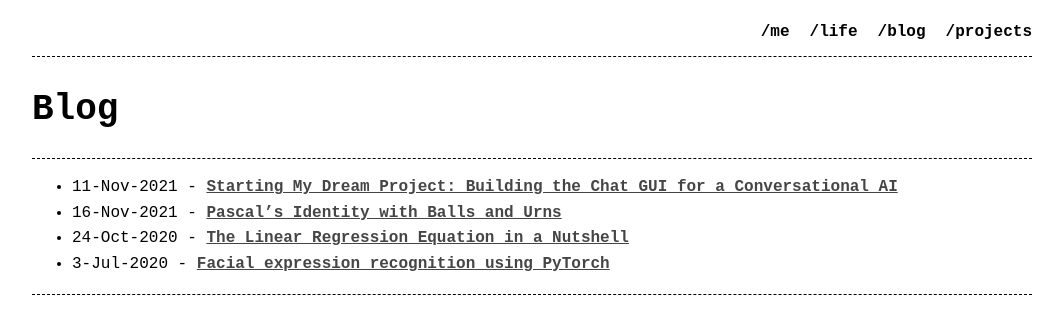
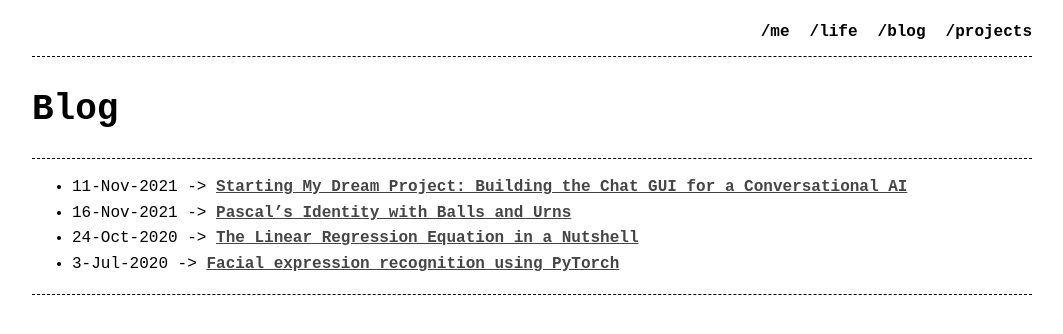
Before and after one commit to TumAro/tumaro.github.io, a Jekyll site: the page built from pages/blog.md, in a window 1280 px wide. Shown: the top 334 px of the page, without its empty margins (108-1171 px from the left). Built offline with Jekyll 4.4.1, drawn with Linux system fonts in a browser that asks for light colours.

```diff
--- a/pages/blog.md
+++ b/pages/blog.md
@@ -8,7 +8,7 @@ permalink: /blog/
 
 ---
 
-- 11-Nov-2021 - [Starting My Dream Project: Building the Chat GUI for a Conversational AI](https://hackernoon.com/starting-my-dream-project-building-the-chat-gui-for-a-conversational-ai)
-- 16-Nov-2021 - [Pascal’s Identity with Balls and Urns](https://tuminsharma.medium.com/pascals-identity-with-balls-and-urns-4becfe9588a9)
-- 24-Oct-2020 - [The Linear Regression Equation in a Nutshell](https://towardsdatascience.com/the-linear-regression-equation-in-a-nutshell-8df202501255)
-- 3-Jul-2020 - [Facial expression recognition using PyTorch](https://tuminsharma.medium.com/facial-expression-recognition-using-pytorch-b7326ab36157)
+- 11-Nov-2021 -> [Starting My Dream Project: Building the Chat GUI for a Conversational AI](https://hackernoon.com/starting-my-dream-project-building-the-chat-gui-for-a-conversational-ai)
+- 16-Nov-2021 -> [Pascal’s Identity with Balls and Urns](https://tuminsharma.medium.com/pascals-identity-with-balls-and-urns-4becfe9588a9)
+- 24-Oct-2020 -> [The Linear Regression Equation in a Nutshell](https://towardsdatascience.com/the-linear-regression-equation-in-a-nutshell-8df202501255)
+- 3-Jul-2020 -> [Facial expression recognition using PyTorch](https://tuminsharma.medium.com/facial-expression-recognition-using-pytorch-b7326ab36157)
```
